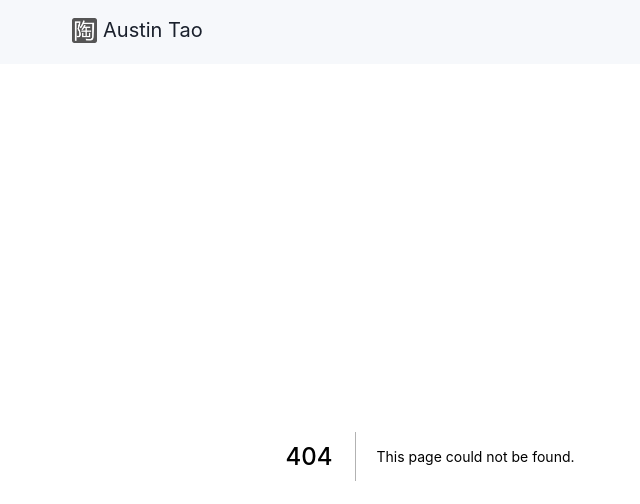
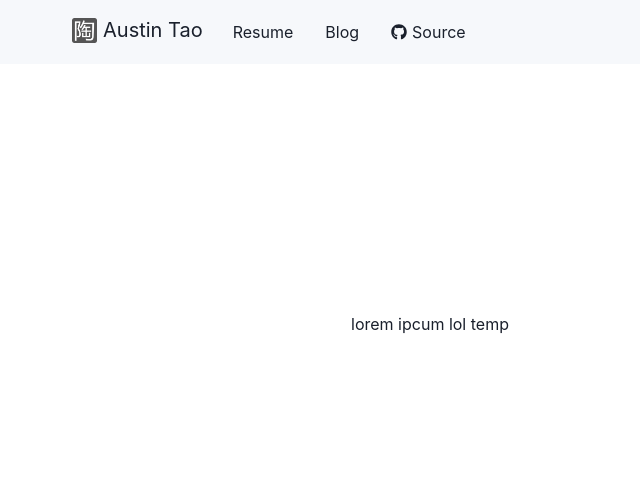
Before and after one commit to taoaustin/taoaustin-webpage, a Next.js app: page /resume in a window 1280 px wide. Before the commit this address had no page. Shown: the top 504 px of the page, without its empty margins (210-850 px from the left). Built offline with nearby package versions, Linux system fonts and the light colour scheme.

Commit message:
finish up navbar, temp resume page

```diff
--- a/components/layout.js
+++ b/components/layout.js
@@ -9,7 +9,7 @@ const Layout = ({ children }) => {
         <title>Austin Tao</title>
       </Head>
       <Navbar />
-      <Container maxW="container.sm" pt={14} >
+      <Container maxW="container.sm" pt={14}>
         {children}
       </Container>
     </Box>
--- a/components/logo.js
+++ b/components/logo.js
@@ -10,9 +10,10 @@ align-items: center;
 height: 30px;
 line-height: 20px;
 padding: 10px;
+margin-right: 20px;
 
 img {
-  transition: 50ms ease;
+  transition: 150ms ease;
 }
 
 &:hover img {
--- a/components/navbar.js
+++ b/components/navbar.js
@@ -5,26 +5,29 @@ import {
   Box,
   Link,
   HStack,
-  Heading,
   Flex,
   Menu,
   MenuItem,
   MenuList,
   MenuButton,
   IconButton,
-  useColorModeValue,
-  useDisclosure
+  useColorModeValue
 } from '@chakra-ui/react'
 import { HamburgerIcon } from '@chakra-ui/icons'
+import { FaGithub } from 'react-icons/fa'
 
 const Navlink = ({navhref, children}) => {
+  return (
     <NextLink href={navhref} passHref>
       <Link
-
+        display="flex"
+        alignItems="center"
+        gap="5px"
       >
         {children}
       </Link>
     </NextLink>
+  )
 }
 
 
@@ -42,11 +45,56 @@ const Navbar = () => {
         backdropBlur='5px'
       >
         <Flex h={16} align="center">
-          <Container maxW="container.md">
+          <Container maxW="container.md" display="flex" flexDirection="row">
+
             <Logo />
-              <HStack>
 
+            <HStack spacing={8} display={{ base: 'none', md: 'flex'}}>
+              <Navlink navhref="/resume">
+                Resume
+              </Navlink>
+              <Navlink navhref="/nice">
+                Blog
+              </Navlink>
+              <Navlink
+                navhref="https://github.com/buttonmashing/taoaustin-webpage"
+              >
+                <FaGithub />
+                Source
+              </Navlink>
             </HStack>
+
+            {/* displays the hamburger menu when viewport is small enough */}
+            <Flex flex={1}>
+              <Box
+                display={{base: 'inline-block', md: 'none'}}
+                mr={0}
+                ml='auto'
+              >
+                <Menu isLazy>
+                  <MenuButton
+                    as={IconButton}
+                    icon={<HamburgerIcon />}
+                    aria-label='Options'
+                    mr={1.5}
+                  />
+                  <MenuList>
+                    <Navlink navhref="/resume">
+                      <MenuItem>Resume</MenuItem>
+                    </Navlink>
+                    <Navlink navhref="/blog">
+                      <MenuItem>Blog</MenuItem>
+                    </Navlink>
+                    <Navlink navhref="https://github.com/buttonmashing/taoaustin-webpage">
+                      <MenuItem gap="5px">
+                        Source
+                      </MenuItem>
+                    </Navlink>
+                  </MenuList>
+                </Menu>
+              </Box>
+            </Flex>
+
           </Container>
         </Flex>
       </Box>
--- a/package.json
+++ b/package.json
@@ -20,7 +20,8 @@
     "framer-motion": "^6.3.3",
     "next": "^12.1.6",
     "react": "^17.0.2",
-    "react-dom": "^17.0.2"
+    "react-dom": "^17.0.2",
+    "react-icons": "^4.3.1"
   },
   "devDependencies": {
     "eslint": "^8.15.0",
--- /dev/null
+++ b/pages/resume.js
@@ -0,0 +1,10 @@
+import { Box, Container, AspectRatio } from '@chakra-ui/react'
+const Resume = () => {
+  return (
+    <AspectRatio mt={10} alignItems="centers">
+      <div>lorem ipcum lol temp</div>
+    </AspectRatio>
+  )
+}
+
+export default Resume
```
Also changed, not shown: 1 other file (tests, documents, lock files or other folders). Lines whose indentation alone changed are shown as unchanged.
